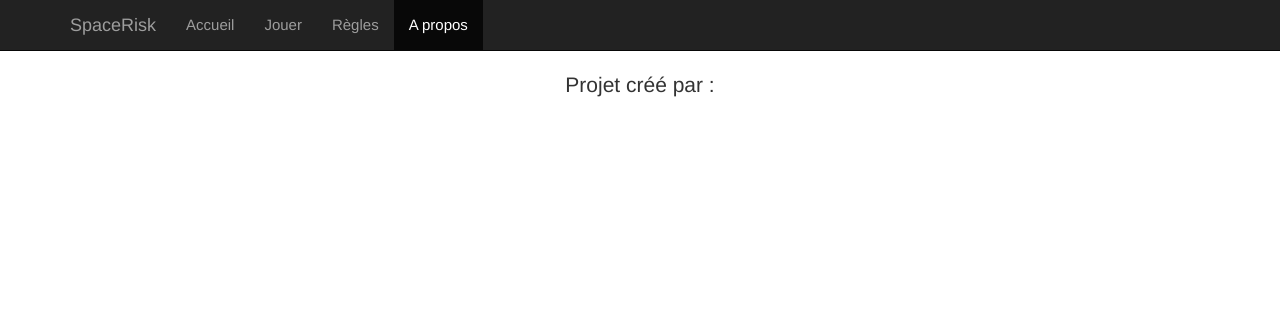
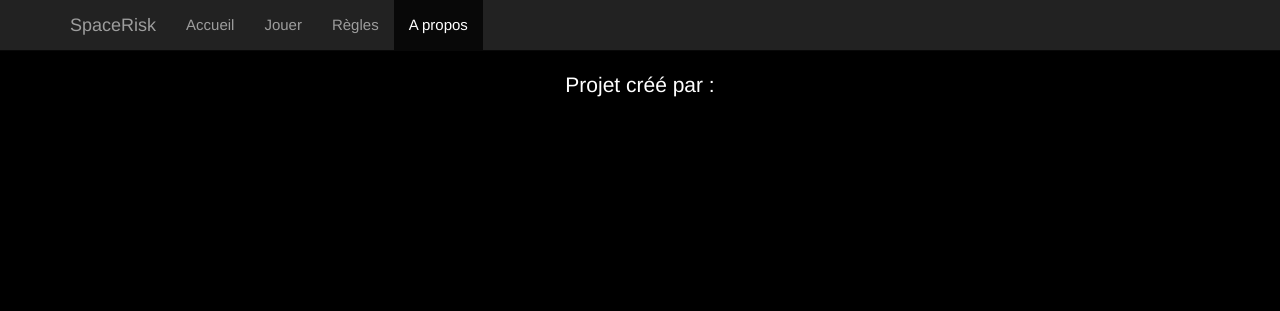
Before and after one commit to lopji/SpaceRisk, a PHP site: page /about.php in a window 1280 px wide. Shown: the top 311 px of the page. Run offline with PHP 8.4, Linux system fonts and the light colour scheme; some libraries are stand-ins or nearby versions.

Commit message:
background + font color change

```diff
--- a/views/css/style.css
+++ b/views/css/style.css
@@ -1,6 +1,12 @@
 body {
     padding-top: 10px;
     font-size:15px;
+    background-color: black;
+    color: white;
+}
+
+.popover {
+    color: black;
 }
 
 .starter-template {
```
